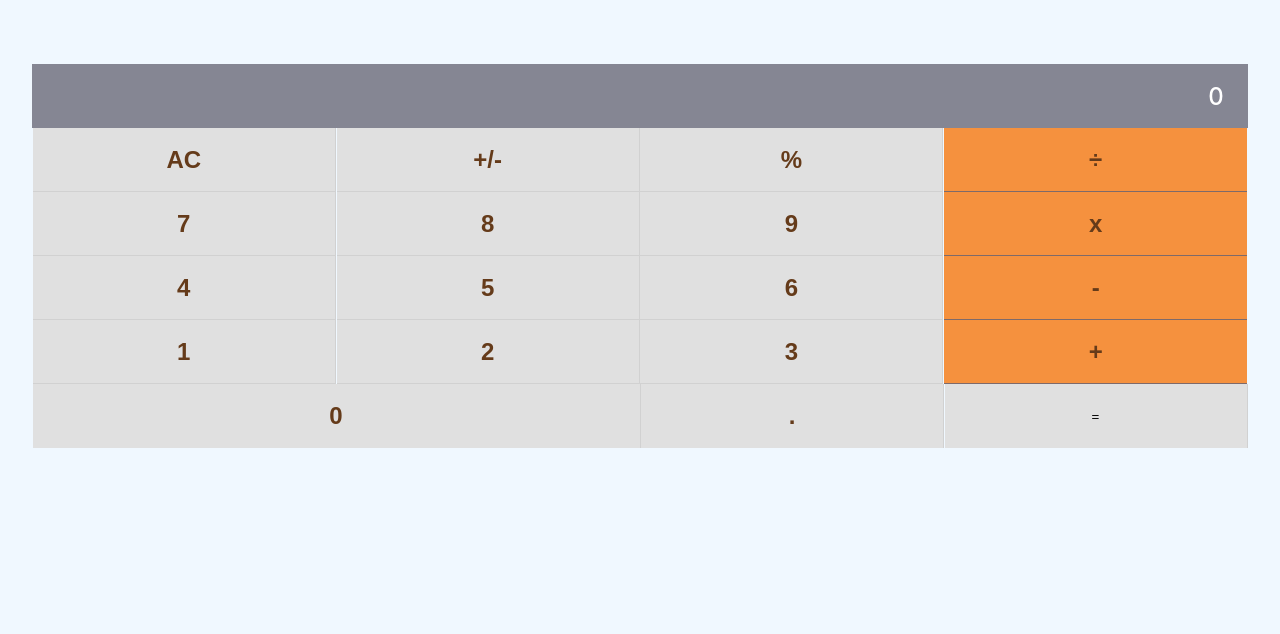
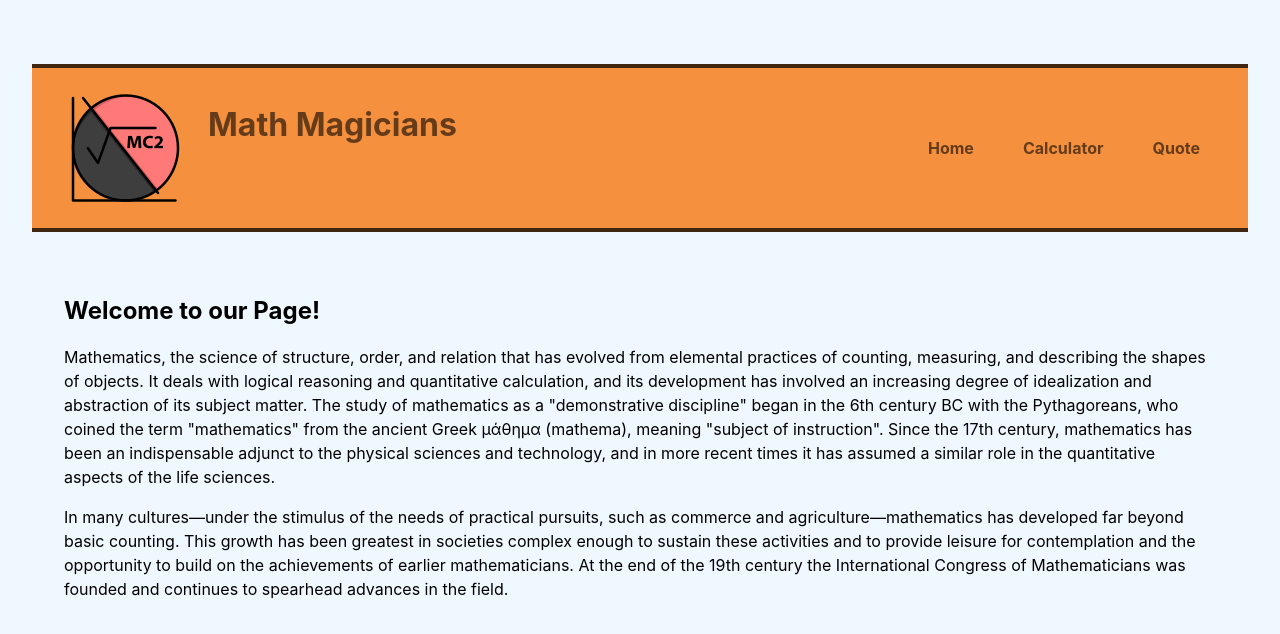
Before and after one commit to ONJoseph/mathmagicians, a React (Create React App) app: page / in a window 1280 px wide. Shown: the top 634 px of the page. Built offline with nearby package versions, Linux system fonts and the light colour scheme.

Commit message:
fix linter errors

```diff
--- a/package.json
+++ b/package.json
@@ -7,6 +7,7 @@
     "@testing-library/react": "^13.2.0",
     "@testing-library/user-event": "^13.5.0",
     "big.js": "^6.1.1",
+    "espree": "^9.4.1",
     "react": "^18.1.0",
     "react-dom": "^18.1.0",
     "react-router-dom": "^6.3.0",
--- a/src/App.js
+++ b/src/App.js
@@ -1,10 +1,37 @@
 import react from 'react';
 import './App.css';
+import {
+  BrowserRouter as Router, Routes, Route, Link,
+} from 'react-router-dom';
 import Calculator from './components/Calculator';
+import icon from './Img/math_icon.png';
+import Home from './components/Home';
+import Quote from './components/Quote';
 
 class App extends react.Component {
   render() {
-    return <Calculator />;
+    return (
+      <Router>
+        <main className="container">
+          <header>
+            <div className="title">
+              <img src={icon} alt="Math icon" className="icon" />
+              <h1><a href="/">Math Magicians</a></h1>
+            </div>
+            <nav>
+              <Link to="/">Home</Link>
+              <Link to="/Calculator">Calculator</Link>
+              <Link to="/Quote">Quote</Link>
+            </nav>
+          </header>
+          <Routes>
+            <Route path="/" element={<Home />} />
+            <Route path="/calculator" element={<Calculator />} />
+            <Route path="/quote" element={<Quote />} />
+          </Routes>
+        </main>
+      </Router>
+    );
   }
 }
 
```
Also changed, not shown: .eslintrc.json, 1 other file (tests, documents, lock files or other folders).
